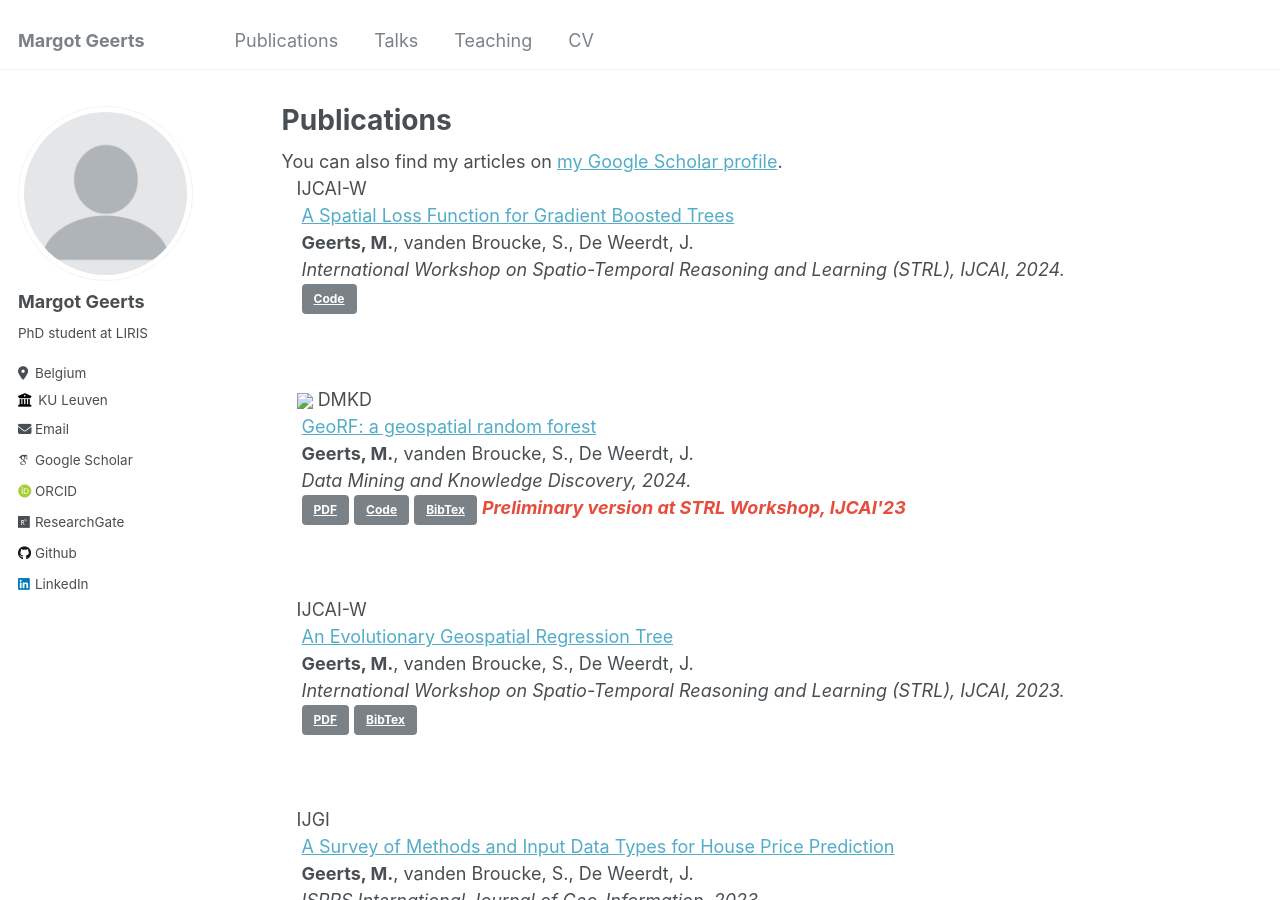
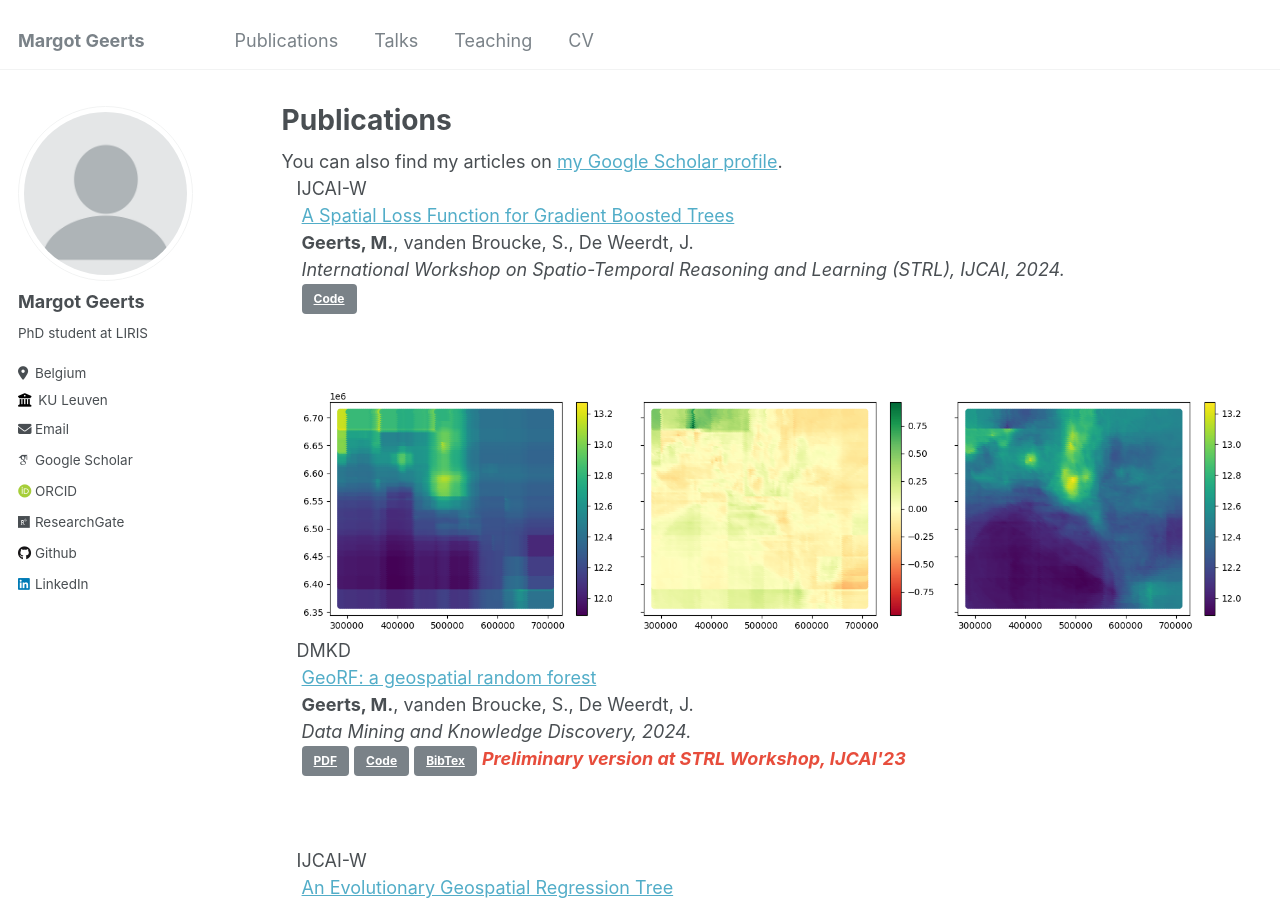
Before and after one commit to margotgeerts/margotgeerts.github.io, a Jekyll site: the page built from _pages/publications.md, in a window 1280 px wide and 900 px high. Built offline with Jekyll 4.4.1, drawn with Linux system fonts in a browser that asks for light colours; some web fonts are replaced.

Commit message:
Update publications.yml

```diff
--- a/_data/publications.yml
+++ b/_data/publications.yml
@@ -39,7 +39,7 @@ main:
     # page:
     bibtex: https://citation-needed.springer.com/v2/references/10.1007/s10618-024-01046-7?format=refman&flavour=citation
     notes: Preliminary version at STRL Workshop, IJCAI'23
-    image: ./images/refs_lgb.png
+    image: ../images/refs_lgb.png
   - title: "A Spatial Loss Function for Gradient Boosted Trees"
     authors: <b>Geerts, M.</b>, vanden Broucke, S., De Weerdt, J.
     conference_short: IJCAI-W
```
